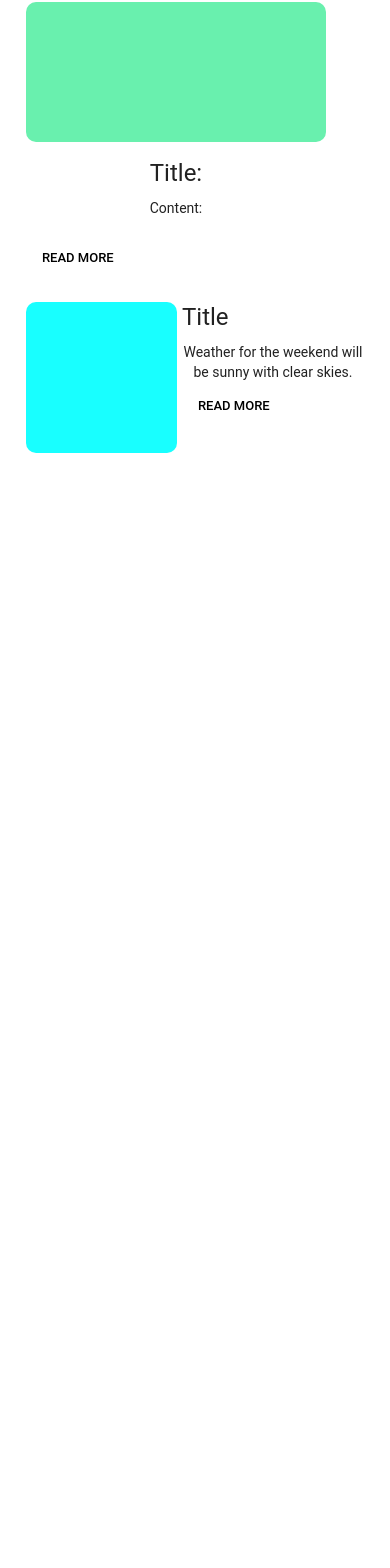
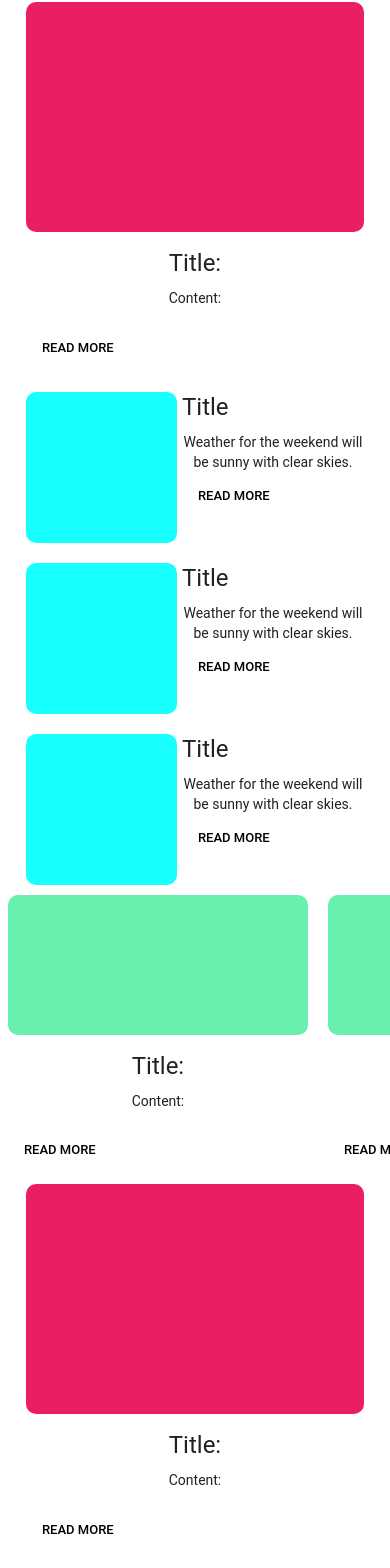
Before and after one commit to Kennedykid1995/News_App, a React (Create React App) app in the folder news_app/: page / in a window 390 px wide. Shown: the top 1568 px of the page. Before the commit the page ends 844 px from the top, so only its background shows below. Built offline with nearby package versions, Linux system fonts and the light colour scheme.

Commit message:
the mobile layout is practically finished

```diff
--- a/news_app/src/App.js
+++ b/news_app/src/App.js
@@ -1,12 +1,15 @@
 import React, { Component } from 'react';
 import './App.css';
 import BasicSection from './components/sections/basic-section';
-
+import SlideSection from './components/sections/slide-section';
 class App extends Component {
   render() {
     return (
       <div className="App">
       <BasicSection />
+      <SlideSection />
+      <BasicSection />
+      <SlideSection />
       </div>
     );
   }
--- a/news_app/src/components/cards/card.js
+++ b/news_app/src/components/cards/card.js
@@ -8,6 +8,7 @@ import CardContent from '@material-ui/core/CardContent';
 import CardMedia from '@material-ui/core/CardMedia';
 import Button from '@material-ui/core/Button';
 import Typography from '@material-ui/core/Typography';
+import { GridListTile } from '../../../node_modules/@material-ui/core';
 
 const styles = {
   card: {
@@ -27,6 +28,7 @@ const styles = {
 function ImgMediaCard(props) {
   const { classes } = props;
   return (
+    <GridListTile>
     <Card className={classes.card}>
       <CardActionArea>
         <div className={classes.media} />
@@ -45,6 +47,7 @@ function ImgMediaCard(props) {
         </Button>
       </CardActions>
     </Card>
+    </GridListTile>
   );
 }
 
--- a/news_app/src/components/cards/main-card.js
+++ b/news_app/src/components/cards/main-card.js
@@ -0,0 +1,55 @@
+import React from 'react';
+import PropTypes from 'prop-types';
+import { withStyles } from '@material-ui/core/styles';
+import Card from '@material-ui/core/Card';
+import CardActionArea from '@material-ui/core/CardActionArea';
+import CardActions from '@material-ui/core/CardActions';
+import CardContent from '@material-ui/core/CardContent';
+import CardMedia from '@material-ui/core/CardMedia';
+import Button from '@material-ui/core/Button';
+import Typography from '@material-ui/core/Typography';
+
+const styles = {
+  card: {
+    margin: 10,
+    width: 345,
+    boxShadow: 'none',
+    borderRadius: 0,
+  },
+  media: {
+    objectFit: 'cover',
+    background: '#e91e63',
+    height: 230,
+    borderRadius: 10,
+  },
+};
+
+function MainCard(props) {
+  const { classes } = props;
+  return (
+    <Card className={classes.card}>
+      <CardActionArea>
+        <div className={classes.media} />
+        <CardContent>
+          <Typography gutterBottom variant="h5" component="h2">
+            Title:
+          </Typography>
+          <Typography component="p">
+            Content:
+          </Typography>
+        </CardContent>
+      </CardActionArea>
+      <CardActions>
+        <Button size="small" color="inherit">
+          Read More
+        </Button>
+      </CardActions>
+    </Card>
+  );
+}
+
+Card.propTypes = {
+  classes: PropTypes.object.isRequired,
+};
+
+export default withStyles(styles)(MainCard);
--- a/news_app/src/components/sections/basic-section.js
+++ b/news_app/src/components/sections/basic-section.js
@@ -4,24 +4,27 @@ import Paper from "@material-ui/core/Paper";
 import { withStyles } from "@material-ui/core/styles";
 import Grid from "@material-ui/core/Grid";
 import ImgMediaCard from "../cards/card";
-import ListCard from '../cards/list-card';
+import ListCard from "../cards/list-card";
+import MainCard from "../cards/main-card";
 
 const styles = theme => ({
   root: {
     flexGrow: 1,
     overflow: "hidden",
     padding: `0 ${theme.spacing.unit * 3}px`,
-    borderRadius: 0,
-  },
+    borderRadius: 0
+  }
 });
- function BasicSection(props) {
-    const {classes} = props;
+function BasicSection(props) {
+  const { classes } = props;
   return (
     <div className={classes.root}>
-        <Grid container wrap="wrap" spacing={16}>
-          <ImgMediaCard />
-          <ListCard />
-        </Grid>
+      <Grid container wrap="wrap" spacing={16}>
+        <MainCard />
+        <ListCard />
+        <ListCard />
+        <ListCard />
+      </Grid>
     </div>
   );
 }
--- a/news_app/src/components/sections/slide-section.js
+++ b/news_app/src/components/sections/slide-section.js
@@ -0,0 +1,40 @@
+import React from "react";
+import PropTypes from "prop-types";
+import { withStyles } from "@material-ui/core/styles";
+import GridList from "@material-ui/core/GridList";
+import ImgMediaCard from "../cards/card";
+import { GridListTile } from "../../../node_modules/@material-ui/core";
+
+const styles = theme => ({
+  root: {
+    display: "flex",
+    flexWrap: "wrap",
+    justifyContent: "space-around",
+  },
+  gridList: {
+    flexWrap: "nowrap",
+    // Promote the list into his own layer on Chrome. This cost memory but helps keeping high FPS.
+    transform: "translateZ(0)"
+  },
+
+});
+
+function SlideSection(props) {
+  const { classes } = props;
+
+  return (
+    <div className={classes.root}>
+      <GridList className={classes.gridList} cols={2.5}>
+          <ImgMediaCard />
+          <ImgMediaCard />
+          <ImgMediaCard />
+      </GridList>
+    </div>
+  );
+}
+
+SlideSection.propTypes = {
+  classes: PropTypes.object.isRequired
+};
+
+export default withStyles(styles)(SlideSection);
```
